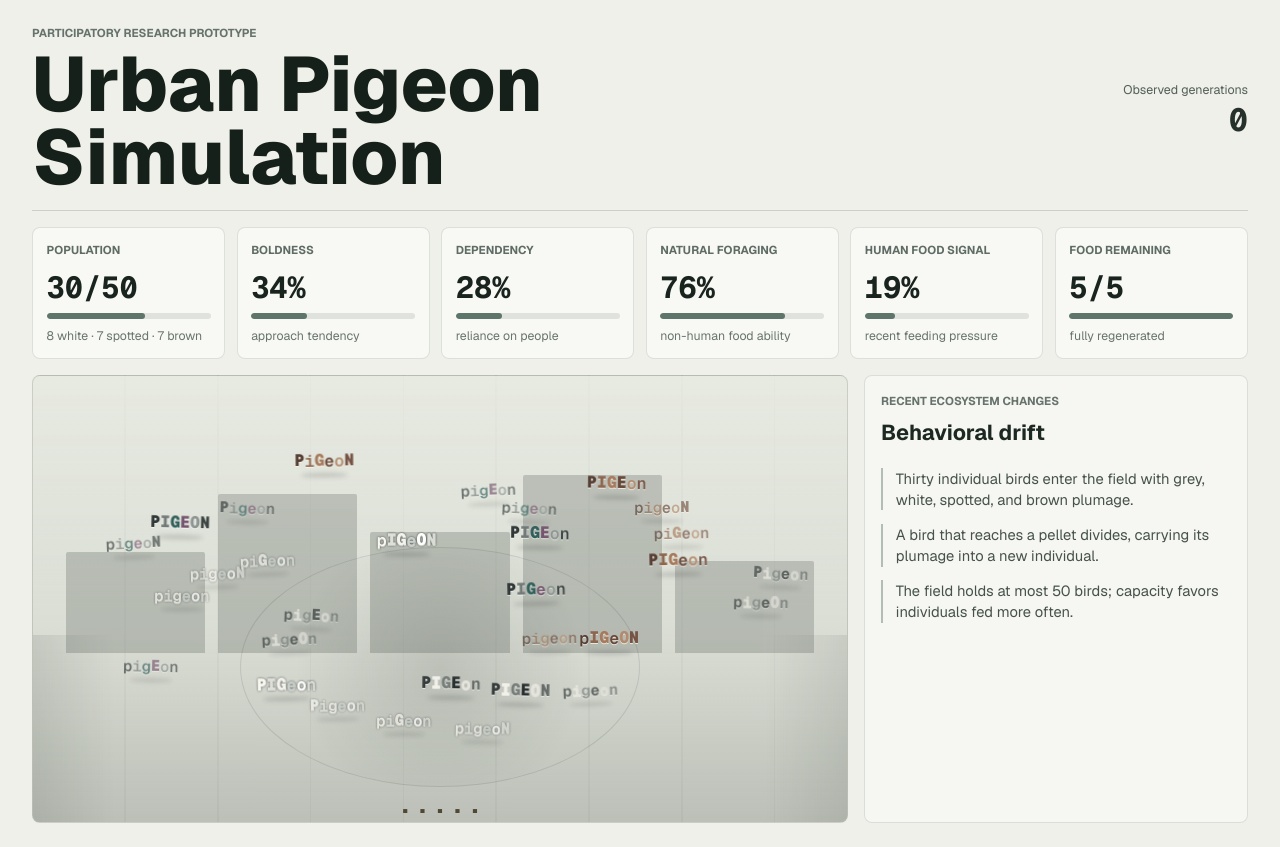
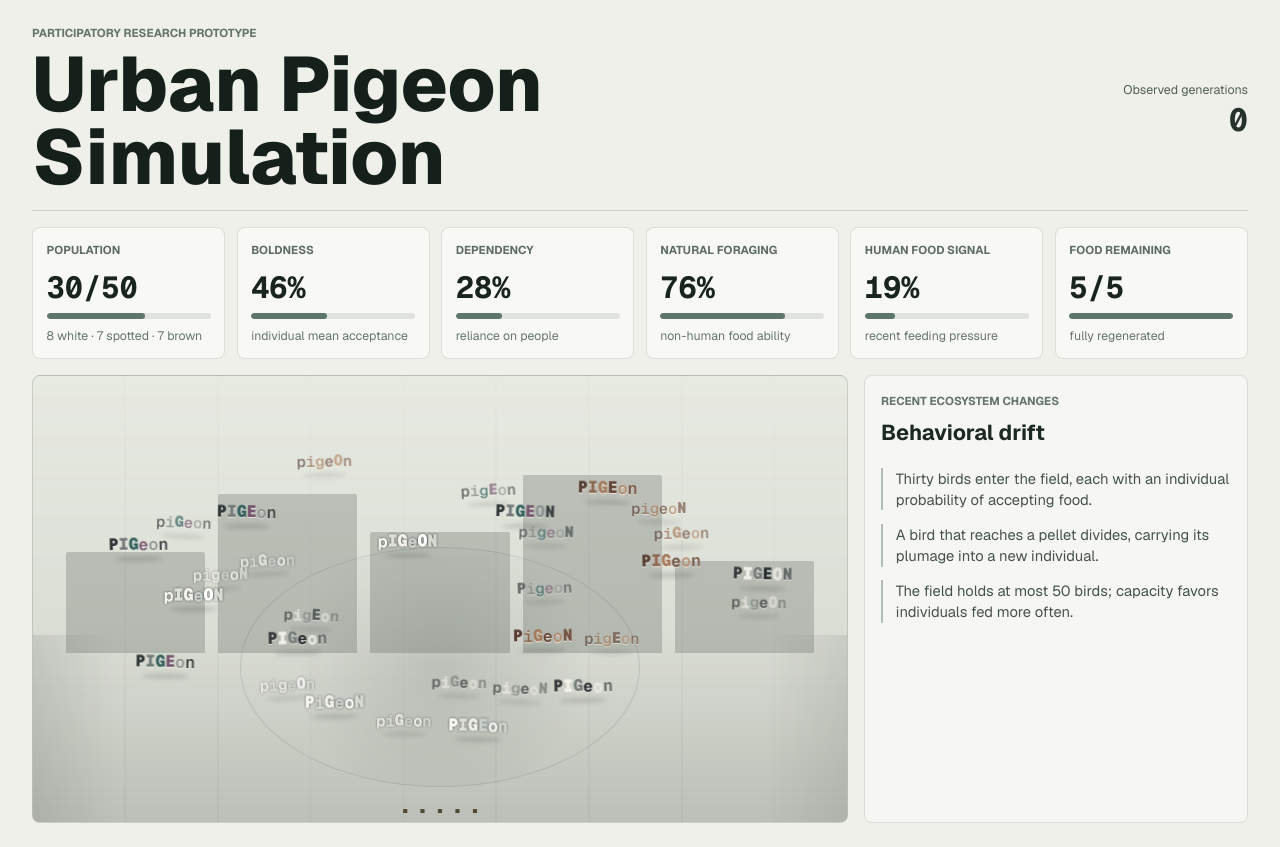
Before and after one commit to Ketian-LI/urban-wildlife-simulation, a Next.js app: page / in a window 1280 px wide. Built offline with nearby package versions, Linux system fonts and the light colour scheme.

Commit message:
Add individual pigeon feeding boldness

```diff
--- a/app/simulation.tsx
+++ b/app/simulation.tsx
@@ -2,12 +2,13 @@
 
 import { useEffect, useMemo, useRef, useState } from "react";
 
-const STORAGE_KEY = "urban-pigeon-collective-v2";
+const STORAGE_KEY = "urban-pigeon-collective-v3";
 const INITIAL_PIGEONS = 30;
 const MAX_PIGEONS = 50;
 const MAX_VISITOR_FOOD = 5;
 const FOOD_REGEN_SECONDS = 16;
 const GENERATION_SECONDS = 12;
+const THROW_COOLDOWN_MS = 1000;
 
 type Plumage = "grey" | "white" | "spotted" | "brown";
 
@@ -16,12 +17,12 @@ type PigeonAgent = {
   plumage: Plumage;
   feedCount: number;
   caseSeed: number;
+  boldness: number;
 };
 
 type EcosystemState = {
   pigeons: PigeonAgent[];
   nextPigeonId: number;
-  boldness: number;
   dependency: number;
   foraging: number;
   visitorFood: number;
@@ -60,7 +61,7 @@ type FoodClaim = {
 };
 
 const initialEvents = [
-  "Thirty individual birds enter the field with grey, white, spotted, and brown plumage.",
+  "Thirty birds enter the field, each with an individual probability of accepting food.",
   "A bird that reaches a pellet divides, carrying its plumage into a new individual.",
   "The field holds at most 50 birds; capacity favors individuals fed more often.",
 ];
@@ -79,12 +80,21 @@ function clamp(value: number, min: number, max: number) {
   return Math.min(max, Math.max(min, value));
 }
 
+function averageBoldness(pigeons: PigeonAgent[]) {
+  if (pigeons.length === 0) {
+    return 0;
+  }
+
+  return pigeons.reduce((total, pigeon) => total + pigeon.boldness, 0) / pigeons.length;
+}
+
 function createInitialPigeons() {
   return Array.from({ length: INITIAL_PIGEONS }, (_, index): PigeonAgent => ({
     id: index,
     plumage: plumageOrder[(index * 5) % plumageOrder.length],
     feedCount: 0,
     caseSeed: (index * 17) % 97,
+    boldness: clamp(0.16 + ((index * 37) % 61) / 100, 0.08, 0.92),
   }));
 }
 
@@ -92,7 +102,6 @@ function makeInitialState(now = Date.now()): EcosystemState {
   return {
     pigeons: createInitialPigeons(),
     nextPigeonId: INITIAL_PIGEONS,
-    boldness: 0.34,
     dependency: 0.28,
     foraging: 0.76,
     visitorFood: MAX_VISITOR_FOOD,
@@ -114,7 +123,7 @@ function pushEvent(state: EcosystemState, message: string) {
 }
 
 function generationEvent(before: EcosystemState, after: EcosystemState) {
-  const boldDelta = after.boldness - before.boldness;
+  const boldDelta = averageBoldness(after.pigeons) - averageBoldness(before.pigeons);
   const dependencyDelta = after.dependency - before.dependency;
   const foragingDelta = after.foraging - before.foraging;
 
@@ -139,7 +148,11 @@ function advanceState(current: EcosystemState, now = Date.now()): EcosystemState
     return { ...current, lastUpdated: now };
   }
 
-  const next: EcosystemState = { ...current, events: [...current.events] };
+  const next: EcosystemState = {
+    ...current,
+    pigeons: current.pigeons.map((pigeon) => ({ ...pigeon })),
+    events: [...current.events],
+  };
 
   if (next.visitorFood < MAX_VISITOR_FOOD) {
     const foodSeconds = next.foodClock + elapsedSeconds;
@@ -161,7 +174,11 @@ function advanceState(current: EcosystemState, now = Date.now()): EcosystemState
   next.generationClock -= cycles * GENERATION_SECONDS;
 
   if (cycles > 0) {
-    const before = { ...next, events: [...next.events] };
+    const before = {
+      ...next,
+      pigeons: next.pigeons.map((pigeon) => ({ ...pigeon })),
+      events: [...next.events],
+    };
 
     for (let index = 0; index < cycles; index += 1) {
       const humanFood = clamp(next.humanFoodSignal, 0, 1);
@@ -169,10 +186,18 @@ function advanceState(current: EcosystemState, now = Date.now()): EcosystemState
       const boldSurvival = 0.42 + humanFood * 0.38 - shortage * 0.18;
       const shySurvival = 0.51 + next.foraging * 0.16 - humanFood * 0.06;
       const traitShift = (boldSurvival - shySurvival) * 0.034;
+      next.pigeons = next.pigeons.map((pigeon) => ({
+        ...pigeon,
+        boldness: clamp(
+          pigeon.boldness + traitShift + (pigeon.feedCount > 0 ? 0.001 : 0),
+          0.05,
+          0.95,
+        ),
+      }));
+      const meanBoldness = averageBoldness(next.pigeons);
 
-      next.boldness = clamp(next.boldness + traitShift, 0.08, 0.92);
       next.dependency = clamp(
-        next.dependency + humanFood * 0.025 + next.boldness * 0.006 - next.foraging * 0.01,
+        next.dependency + humanFood * 0.025 + meanBoldness * 0.006 - next.foraging * 0.01,
         0.05,
         0.95,
       );
@@ -259,12 +284,15 @@ function feedPigeonState(current: EcosystemState, pigeonId: number) {
 
   const pigeons = advanced.pigeons.map((pigeon) => ({ ...pigeon }));
   pigeons[parentIndex].feedCount += 1;
+  pigeons[parentIndex].boldness = clamp(pigeons[parentIndex].boldness + 0.015, 0.05, 0.95);
   const parent = pigeons[parentIndex];
+  const inheritedMutation = (((advanced.nextPigeonId * 29) % 9) - 4) * 0.008;
   const child: PigeonAgent = {
     id: advanced.nextPigeonId,
     plumage: parent.plumage,
     feedCount: 0,
     caseSeed: (parent.caseSeed + advanced.nextPigeonId * 13) % 97,
+    boldness: clamp(parent.boldness + inheritedMutation, 0.05, 0.95),
   };
   pigeons.push(child);
 
@@ -283,7 +311,6 @@ function feedPigeonState(current: EcosystemState, pigeonId: number) {
     pigeons,
     nextPigeonId: advanced.nextPigeonId + 1,
     humanFoodSignal: clamp(advanced.humanFoodSignal + 0.28, 0, 1),
-    boldness: clamp(advanced.boldness + 0.009, 0.08, 0.92),
     dependency: clamp(advanced.dependency + 0.007, 0.05, 0.95),
     foraging: clamp(advanced.foraging - 0.004, 0.12, 0.96),
     events: [...advanced.events],
@@ -304,7 +331,29 @@ function feedPigeonState(current: EcosystemState, pigeonId: number) {
   return next;
 }
 
+function rejectFoodState(current: EcosystemState, pigeonId: number) {
+  const advanced = advanceState(current);
+  const pigeon = advanced.pigeons.find((candidate) => candidate.id === pigeonId);
+
+  if (!pigeon) {
+    return advanced;
+  }
+
+  const next = {
+    ...advanced,
+    events: [...advanced.events],
+  };
+  pushEvent(
+    next,
+    `The nearby ${pigeon.plumage} bird declined human food (boldness ${formatPercent(
+      pigeon.boldness,
+    )}).`,
+  );
+  return next;
+}
+
 function metricDetails(state: EcosystemState): Metric[] {
+  const meanBoldness = averageBoldness(state.pigeons);
   const plumageCounts = plumageOrder.reduce(
     (counts, plumage) => ({
       ...counts,
@@ -322,9 +371,9 @@ function metricDetails(state: EcosystemState): Metric[] {
     },
     {
       label: "Boldness",
-      value: formatPercent(state.boldness),
-      detail: "approach tendency",
-      percent: state.boldness,
+      value: formatPercent(meanBoldness),
+      detail: "individual mean acceptance",
+      percent: meanBoldness,
     },
     {
       label: "Dependency",
@@ -371,11 +420,10 @@ function pigeonVisuals(state: EcosystemState) {
   return state.pigeons.map((agent, index) => {
     const angle = ((index * 137.508 + agent.caseSeed * 7) * Math.PI) / 180;
     const radius = 8 + Math.sqrt((index + 0.5) / count) * 38;
-    const fedPull = clamp(agent.feedCount * 0.035 + state.boldness * 0.12, 0.04, 0.38);
+    const fedPull = clamp(agent.feedCount * 0.035 + agent.boldness * 0.12, 0.04, 0.38);
     const x = clamp(50 + Math.cos(angle) * radius * (1 - fedPull), 6, 94);
     const y = clamp(48 + Math.sin(angle) * radius * 0.72 * (1 - fedPull), 12, 84);
-    const isBold =
-      agent.feedCount > 0 || ((agent.caseSeed * 37) % 100) / 100 < state.boldness;
+    const isBold = agent.boldness >= 0.5;
     const wordForms = isBold ? boldWordForms : shyWordForms;
     const word = wordForms[(agent.caseSeed + agent.feedCount) % wordForms.length];
     const densityScale = count > 42 ? 0.76 : count > 35 ? 0.82 : 0.9;
@@ -401,10 +449,12 @@ function PigeonField({
   state,
   onThrow,
   onFoodClaimed,
+  onFoodRejected,
 }: {
   state: EcosystemState;
   onThrow: () => void;
   onFoodClaimed: (pigeonId: number) => void;
+  onFoodRejected: (pigeonId: number) => void;
 }) {
   const [particles, setParticles] = useState<FoodParticle[]>([]);
   const [claims, setClaims] = useState<FoodClaim[]>([]);
@@ -412,6 +462,7 @@ function PigeonField({
   const sequence = useRef(0);
   const timers = useRef<number[]>([]);
   const foodBudget = useRef(state.visitorFood);
+  const lastThrowAt = useRef(-Infinity);
   const pigeons = useMemo(
     () => pigeonVisuals(state),
     [state],
@@ -444,10 +495,15 @@ function PigeonField({
   );
 
   const throwFood = (targetX: number, targetY: number) => {
-    if (foodBudget.current <= 0) {
+    const launchedAt = window.performance.now();
+    if (
+      foodBudget.current <= 0 ||
+      launchedAt - lastThrowAt.current < THROW_COOLDOWN_MS
+    ) {
       return;
     }
 
+    lastThrowAt.current = launchedAt;
     foodBudget.current -= 1;
     const nearest = pigeons.reduce((closest, pigeon) => {
       const distance = Math.hypot(pigeon.x - targetX, pigeon.y - targetY);
@@ -460,19 +516,21 @@ function PigeonField({
     const duration = clamp(620 + distance * 5.2, 700, 1080);
     const throwId = sequence.current;
     sequence.current += 1;
+    const accepted = Math.random() < nearest.agent.boldness;
     const particle: FoodParticle = {
       id: throwId,
       startX,
       startY,
       targetX,
       targetY,
-      launchedAt: window.performance.now(),
+      launchedAt,
       duration,
       arcHeight: clamp(10 + distance * 0.12, 14, 24),
       pigeonId: nearest.id,
     };
 
     setParticles((current) => [...current, particle]);
+    if (accepted) {
       setClaims((current) => [
         ...current.filter((claim) => claim.pigeonId !== nearest.id),
         {
@@ -482,10 +540,15 @@ function PigeonField({
           y: targetY,
         },
       ]);
+    }
     onThrow();
 
     const claimTimer = window.setTimeout(() => {
+      if (accepted) {
         onFoodClaimed(nearest.id);
+      } else {
+        onFoodRejected(nearest.id);
+      }
     }, duration + 440);
     const cleanupTimer = window.setTimeout(() => {
       setParticles((current) => current.filter((item) => item.id !== throwId));
@@ -537,7 +600,11 @@ function PigeonField({
 
           return (
             <div
-              aria-label={`${pigeon.agent.plumage} pigeon represented by ${pigeon.word}, fed ${pigeon.agent.feedCount} times`}
+              aria-label={`${pigeon.agent.plumage} pigeon represented by ${
+                pigeon.word
+              }, boldness ${formatPercent(pigeon.agent.boldness)}, fed ${
+                pigeon.agent.feedCount
+              } times`}
               className={`pigeon-word ${
                 pigeon.isBold ? "pigeon-word-bold" : "pigeon-word-shy"
               } pigeon-word-${pigeon.agent.plumage} ${
@@ -691,6 +758,9 @@ export function UrbanPigeonSimulation() {
             onFoodClaimed={(pigeonId) =>
               setState((current) => feedPigeonState(current, pigeonId))
             }
+            onFoodRejected={(pigeonId) =>
+              setState((current) => rejectFoodState(current, pigeonId))
+            }
             onThrow={() => setState((current) => reserveFoodState(current))}
             state={state}
           />
```
Also changed, not shown: 1 other file (tests, documents, lock files or other folders). Lines whose indentation alone changed are shown as unchanged.
